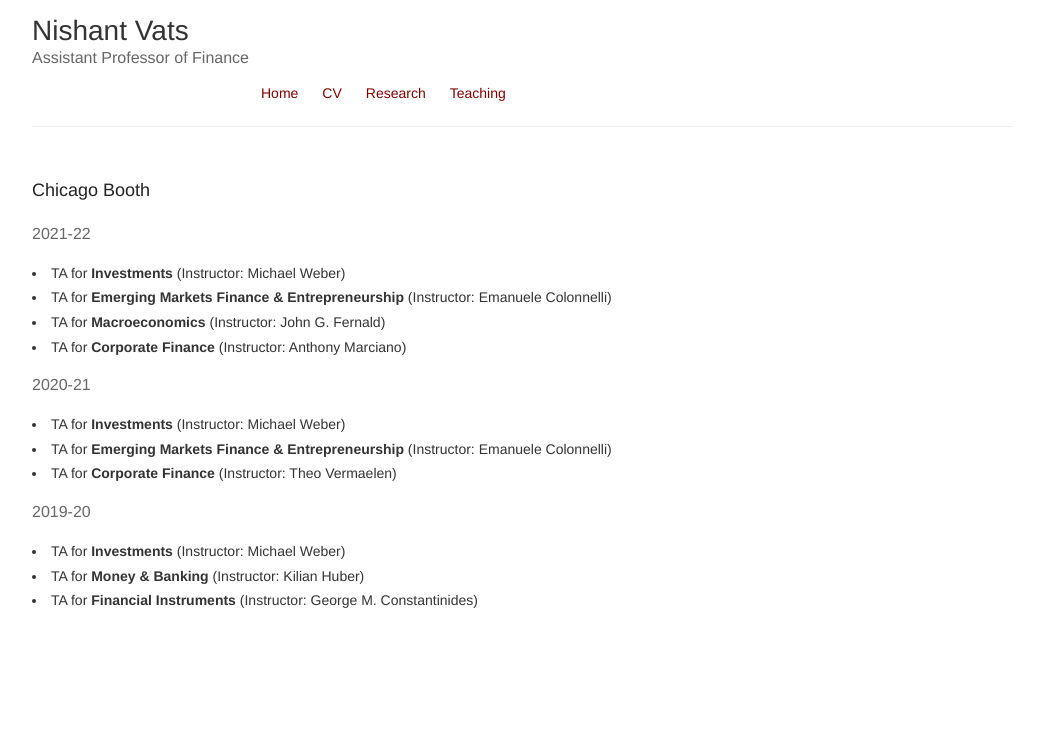
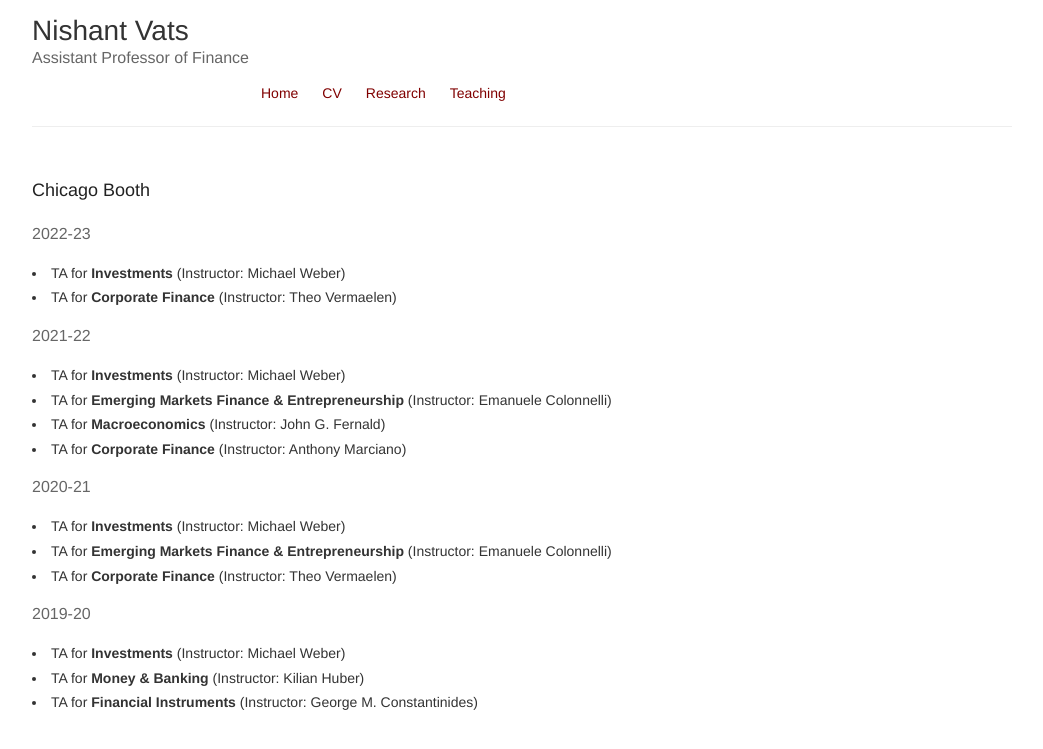
Before and after one commit to nishvats/nishvats.github.io, a Jekyll site: the page built from teaching.html, in a window 1280 px wide. Shown: the top 749 px of the page, without its empty margins (118-1161 px from the left). Built offline with Jekyll 4.4.1, drawn with Linux system fonts in a browser that asks for light colours.

Commit message:
Update teaching.html

```diff
--- a/teaching.html
+++ b/teaching.html
@@ -6,6 +6,12 @@
  <meta name="keywords" content="Nishant Vats, Vats PhD, Booth, Finance, Nishant Vats Finance, Nishant Vats Booth, Vats Booth, Nishant Booth, Nishant Finance PhD">
  </head>
 <h3> Chicago Booth </h3>
+
+<h4> 2022-23 </h4>
+<ui>
+  <li> TA for <b>Investments</b> (Instructor: Michael Weber) </li>
+  <li> TA for <b>Corporate Finance</b> (Instructor: Theo Vermaelen) </li>
+</ui>
 
 <h4> 2021-22 </h4>
 <ui>
```
